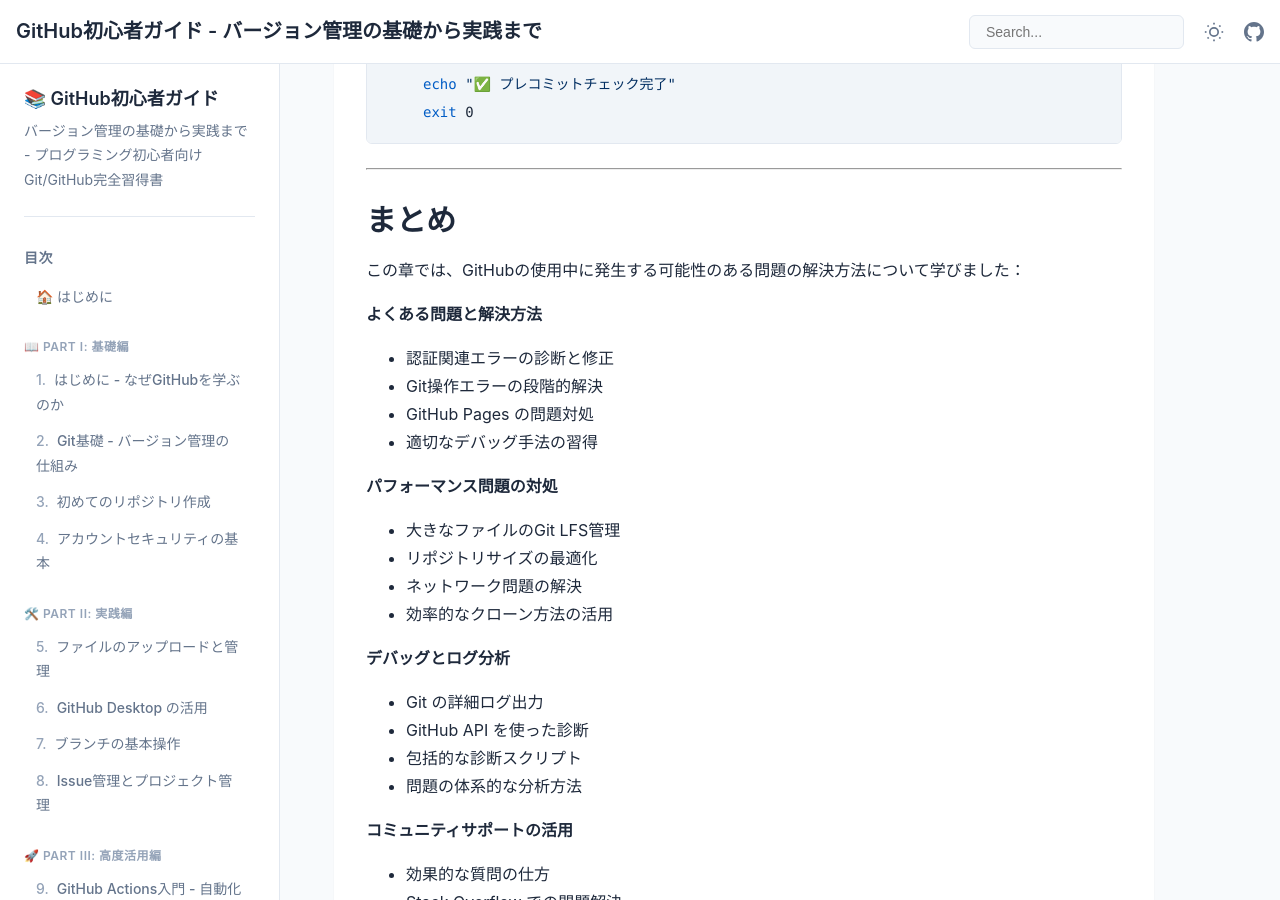
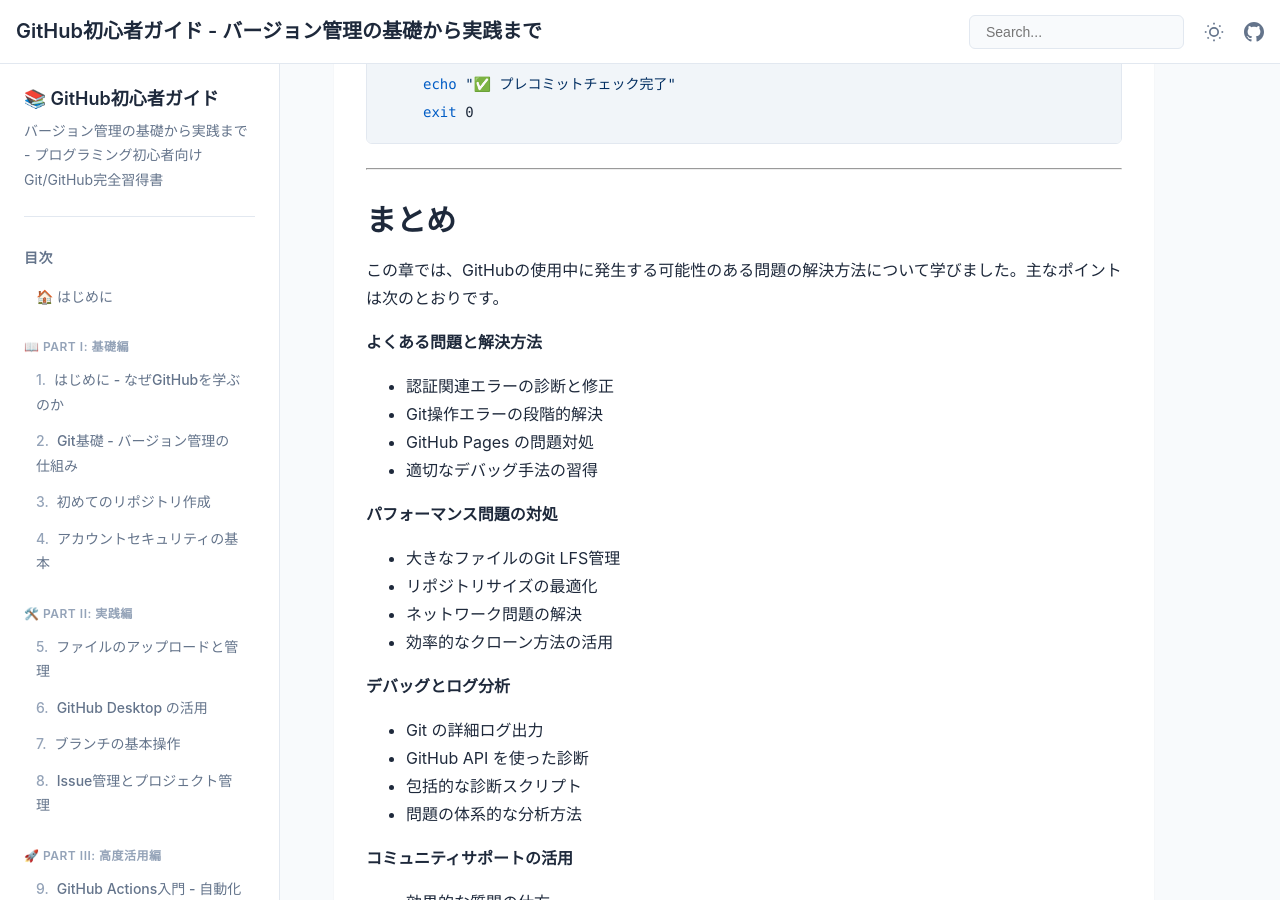
Before and after one commit to itdojp/github-guide-for-beginners-book, a Jekyll site: the page built from docs/src/chapter-troubleshooting/index.md, in a window 1280 px wide and 900 px high, scrolled down 29707 px. Built offline with Jekyll 4.4.1, drawn with Linux system fonts in a browser that asks for light colours.

Commit message:
fix: polish troubleshooting summary intro

```diff
--- a/docs/src/chapter-troubleshooting/index.md
+++ b/docs/src/chapter-troubleshooting/index.md
@@ -1012,7 +1012,7 @@ exit 0
 
 ## まとめ
 
-この章では、GitHubの使用中に発生する可能性のある問題の解決方法について学びました：
+この章では、GitHubの使用中に発生する可能性のある問題の解決方法について学びました。主なポイントは次のとおりです。
 
 **よくある問題と解決方法**
 - 認証関連エラーの診断と修正
```
